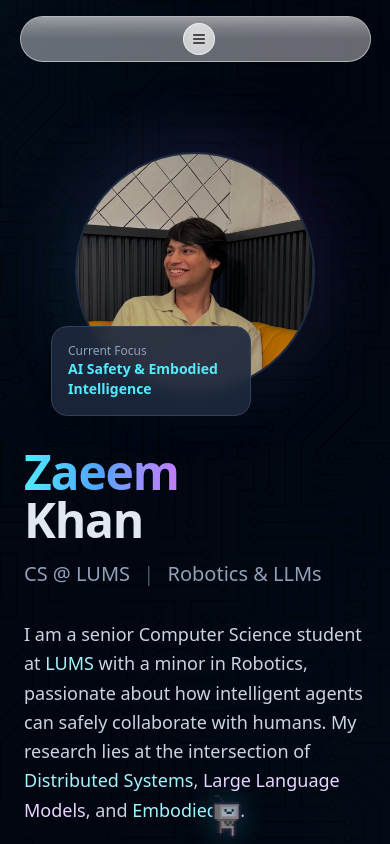
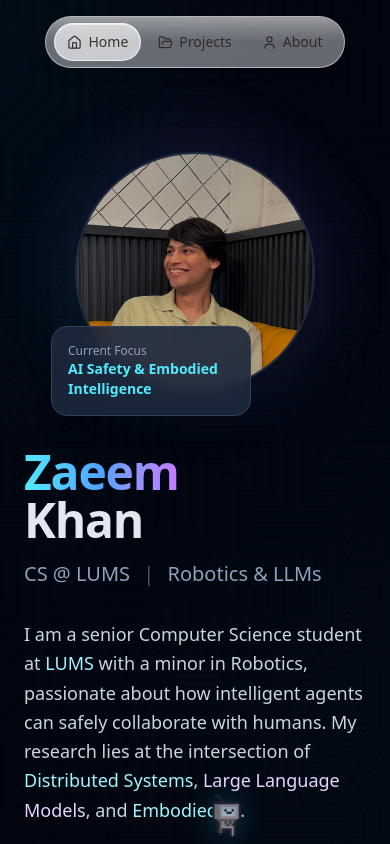
Before and after one commit to zaeemkhan2002/portfolio, a Next.js app: page / in a window 390 px wide. Shown: the top 844 px of the page. Built offline with nearby package versions, Linux system fonts and the light colour scheme.

Commit message:
feat: add responsive navigation bar component using Next.js and Lucide icons

```diff
--- a/src/components/NavBar.tsx
+++ b/src/components/NavBar.tsx
@@ -2,7 +2,6 @@
 
 import Link from "next/link";
 import { usePathname } from "next/navigation";
-import { useState } from "react";
 import { Home, FolderOpen, User, Mail } from "lucide-react"; // icons
 
 const links = [
@@ -14,7 +13,6 @@
 
 export default function Navbar() {
   const pathname = usePathname();
-  const [open, setOpen] = useState(false);
 
   return (
     <>
@@ -22,14 +20,11 @@
         <div className="pointer-events-auto">
           <nav
             className={[
-              "relative overflow-hidden border transition-all duration-300 mx-auto",
-              open ? "rounded-3xl" : "rounded-full",
-              "bg-white/40 dark:bg-slate-900/60", // Darker background for better contrast
+              "relative overflow-hidden rounded-full border",
+              "bg-white/40 dark:bg-slate-900/60",
               "backdrop-blur-xl backdrop-saturate-150",
               "border-white/50 dark:border-white/10",
-              "shadow-2xl ring-1 ring-black/5",
-              "w-[90vw] md:w-auto", // Wider on mobile
-              "max-w-md md:max-w-none"
+              "shadow-lg shadow-black/5 ring-1 ring-black/5",
             ].join(" ")}
           >
             {/* glossy top highlight */}
@@ -37,9 +32,9 @@
               <div className="absolute inset-x-0 top-0 h-1/2 bg-gradient-to-b from-white/50 via-white/20 to-transparent opacity-70 rounded-t-full" />
             </div>
 
-            {/* Desktop menu */}
-            <div className="px-3 py-1.5 flex items-center justify-center">
-              <ul className="hidden md:flex items-center justify-center gap-1">
+            {/* Menu */}
+            <div className="px-2 py-1.5 flex items-center justify-center">
+              <ul className="flex items-center justify-center gap-1">
                 {links.map(({ href, label, icon: Icon }) => {
                   const active = pathname === href;
                   return (
@@ -47,7 +42,7 @@
                       <Link
                         href={href}
                         className={[
-                          "group relative flex items-center gap-1 px-3 py-1 rounded-full text-sm font-medium transition-all",
+                          "group relative flex items-center gap-1.5 px-3 py-2 rounded-full text-sm font-medium transition-all",
                           "text-[#2b2323]/90 dark:text-neutral-200",
                           "hover:text-[#0a7783] dark:hover:text-cyan-300",
                           "hover:bg-white/55 dark:hover:bg-white/10",
@@ -61,66 +56,15 @@
                             : "border border-transparent",
                         ].join(" ")}
                       >
-                        <Icon size={14} strokeWidth={2} />
-                        {label}
+                        <Icon size={15} strokeWidth={2} />
+                        <span className="hidden sm:inline">{label}</span>
+                        <span className="sm:hidden">{label}</span>
                       </Link>
                     </li>
                   );
                 })}
               </ul>
-
-              {/* Mobile toggle */}
-              <button
-                className={[
-                  "md:hidden ml-2 inline-flex items-center justify-center w-8 h-8 rounded-full",
-                  "bg-white/60 dark:bg-white/10 border border-white/60 dark:border-white/15",
-                  "backdrop-blur-md hover:bg-white/70 dark:hover:bg-white/15 transition-colors",
-                ].join(" ")}
-                onClick={() => setOpen((v) => !v)}
-                aria-label="Toggle navigation menu"
-              >
-                <svg
-                  width="16"
-                  height="16"
-                  viewBox="0 0 24 24"
-                  className="text-[#1e1b1b] dark:text-neutral-200"
-                  fill="none"
-                  stroke="currentColor"
-                  strokeWidth="2"
-                  strokeLinecap="round"
-                >
-                  <path d="M4 6h16M4 12h16M4 18h16" />
-                </svg>
-              </button>
             </div>
-
-            {/* Mobile menu */}
-            {open && (
-              <ul className="md:hidden px-2 pb-2 pt-1 text-center">
-                {links.map(({ href, label, icon: Icon }) => {
-                  const active = pathname === href;
-                  return (
-                    <li key={href}>
-                      <Link
-                        href={href}
-                        onClick={() => setOpen(false)}
-                        className={[
-                          "flex items-center justify-center gap-1 w-full px-3 py-1.5 rounded-full text-sm font-medium transition-colors",
-                          "text-[#2b2323] dark:text-neutral-200",
-                          "hover:bg-white/60 dark:hover:bg-white/10 hover:text-[#0a7783] dark:hover:text-cyan-300",
-                          active
-                            ? "bg-white/70 dark:bg-white/[0.08] text-[#0a7783] dark:text-cyan-300 border border-white/70 dark:border-white/10"
-                            : "border border-transparent",
-                        ].join(" ")}
-                      >
-                        <Icon size={14} strokeWidth={2} />
-                        {label}
-                      </Link>
-                    </li>
-                  );
-                })}
-              </ul>
-            )}
           </nav>
         </div>
       </header>
```
